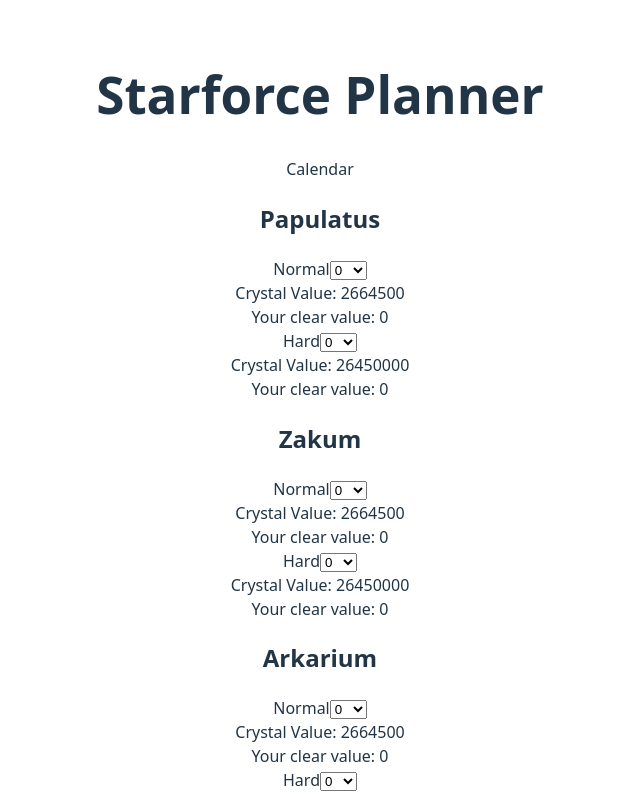
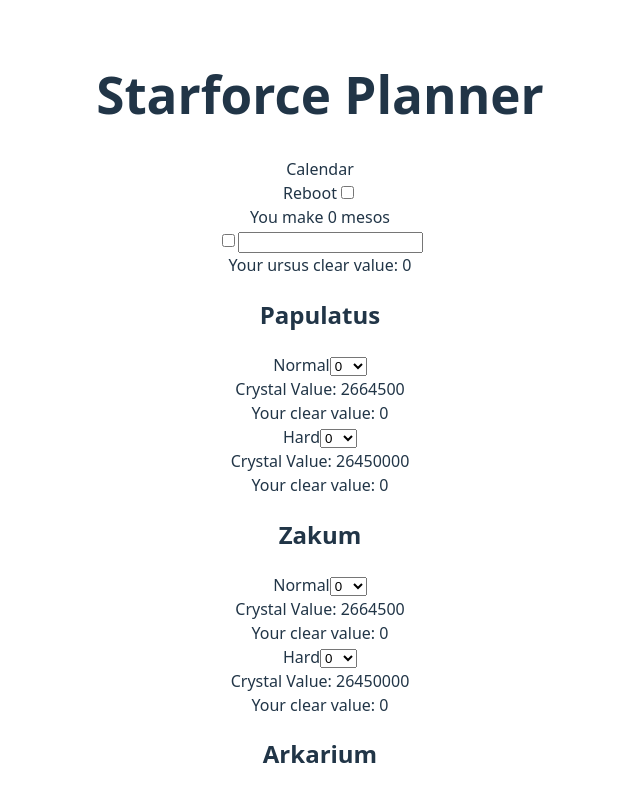
Before and after one commit to wajeff/starforce-planner, a React (Vite) app: page / in a window 1280 px wide. Shown: the top 794 px of the page, without its empty margins (320-960 px from the left). Built offline with nearby package versions, Linux system fonts and the light colour scheme.

Commit message:
Ursus implentation started

```diff
--- a/src/App.jsx
+++ b/src/App.jsx
@@ -1,10 +1,18 @@
 import { useState } from 'react'
+import { useEffect } from 'react'
 import Calendar from './components/Calendar'
 import BossSelection from './components/BossSelection'
 import './App.css'
-
+import Reboot from './components/Reboot'
+import Values from './components/Values'
+import Ursus from './components/Ursus'
 
 function App() {
+  const [total, setTotal] = useState(0)
+  const [reboot, setReboot] = useState(0)
+  const rebootToggle = (e) =>{
+    setReboot(e.target.checked ? 5 : 1)
+  }
   const [bosses, setBosses] = useState({
     Papulatus: {
       Normal: { clears: 0, value: 2664500 },
@@ -20,7 +28,6 @@ function App() {
     },
   })
 
-  const [maxClears, setMaxClears] = useState(0)
 
   const updateClears = (bossName, difficulty, newValue) => {
     setBosses(prev => ({
@@ -33,17 +40,71 @@ function App() {
         }
       }
     }));
-    setMaxClears(prev=> prev + newValue)
   };
 
+  const [maxClears, setMaxClears] = useState(0)
+  const [totalValue, setTotalValue] = useState(0)
+  const weeklyClearLimit = [0,1,2,3,4,5,6,7,8,9,10,11,12]
+  const [level, setLevel] = useState(0)
+  const [ursus, setUrsus] = useState({
+    clears : 3, level: level, mesosPerLevel: 13820.625
+  })
+  const [ursusBoolean, setUrsusBoolean] = useState(false)
+  const ursusToggle = (e)=>{
+    setUrsusBoolean(
+      prev=> !prev
+    )
+  }
+  const handleUrsus =(e)=>{
+    const currentLevel = e.target.value
+    setLevel(currentLevel)
+  }
+  function usrusCalculation(level, reboot){
+    const sRankMesoUnits = 1842.75
+    let mesoBase = 0
+    if(level%2===0){
+      mesoBase = level * 7.5
+    }
+    else{
+      mesoBase = (level + (14/15)) * 7.5
+    }
+    return mesoBase * sRankMesoUnits * reboot
+  }
 
-
-  const weeklyClearLimit = [0,1,2,3,4,5,6,7,8,9,10,11,12]
 
   return (
     <>
       <h1>Starforce Planner</h1>
       <Calendar/>
+      <Reboot
+        reboot={reboot}
+        setReboot={setReboot}
+        rebootToggle={rebootToggle}
+      />
+
+      <Values
+        maxClears = {maxClears}
+        setMaxClears = {setMaxClears}
+        totalValue = {totalValue}
+        setTotalValue = {setTotalValue}
+        bosses={bosses}
+        reboot={reboot}
+        ursus={ursus}
+        total={total}
+        setTotal= {setTotal}
+        level={level}
+      />
+      <Ursus
+        ursus={ursus}
+        setUrsus={setUrsus}
+        level={level}
+        setLevel={setLevel}
+        handleUrsus={handleUrsus}
+        ursusToggle={ursusToggle}
+        ursusBoolean={ursusBoolean}
+        usrusCalculation={usrusCalculation}
+        reboot={reboot}
+      />
       {
         Object.keys(bosses).map(key=>(
           <BossSelection
@@ -56,11 +117,6 @@ function App() {
           />
         ))
       }
-      <div>
-        {maxClears > 180 ? 'You are selling too many crystals' : null}
-        {maxClears}
-      </div>
-
 
     </>
   )
--- /dev/null
+++ b/src/components/Reboot.jsx
@@ -0,0 +1,14 @@
+
+const Reboot = ({reboot, setReboot, rebootToggle}) => {
+  return (
+    <section>
+      Reboot
+      <input
+        type='checkbox'
+        id='rebootToggle'
+        onChange={rebootToggle}/>
+    </section>
+  )
+}
+
+export default Reboot
--- /dev/null
+++ b/src/components/Ursus.jsx
@@ -0,0 +1,32 @@
+const Ursus = ({level, setLevel, ursus, setUrsus, handleUrsus, ursusToggle, ursusBoolean, usrusCalculation, reboot}) => {
+  return (
+    <div>
+      <input
+        type = 'checkbox'
+        id = 'ursus-on-off'
+        name = 'ursus-on-off'
+        onChange = {ursusToggle}
+      >
+      </input>
+      {}
+      <input
+        type="text"
+        id="level"
+        name='level'
+        minLength='3'
+        maxLength='3'
+        onChange={handleUrsus}
+      >
+      </input>
+      <section>
+        Your ursus clear value: {
+
+          ursusBoolean ? <div>{13820.625 * parseInt(level) * 2 * reboot}</div> : 0
+
+        }
+      </section>
+    </div>
+  )
+}
+
+export default Ursus
--- /dev/null
+++ b/src/components/Values.jsx
@@ -0,0 +1,21 @@
+import { useEffect } from "react";
+const Values = ({maxClears,setMaxClears, totalValue, setTotalValue,bosses, reboot, total, setTotal, ursus}) => {
+  useEffect(() => {
+    let calculatedTotal = 0;
+    Object.entries(bosses).forEach(([bossName, difficulties]) => {
+      Object.entries(difficulties).forEach(([difficulty, data]) => {
+        calculatedTotal += data.clears * data.value;
+      });
+    });
+    calculatedTotal+=ursus.clears*ursus.level*ursus.mesosPerLevel
+    setTotal(calculatedTotal);
+  }, [bosses, ursus]);
+
+  return (
+    <div>
+      <div>You make {total.toLocaleString()} mesos</div>
+    </div>
+  );
+}
+
+export default Values
```
